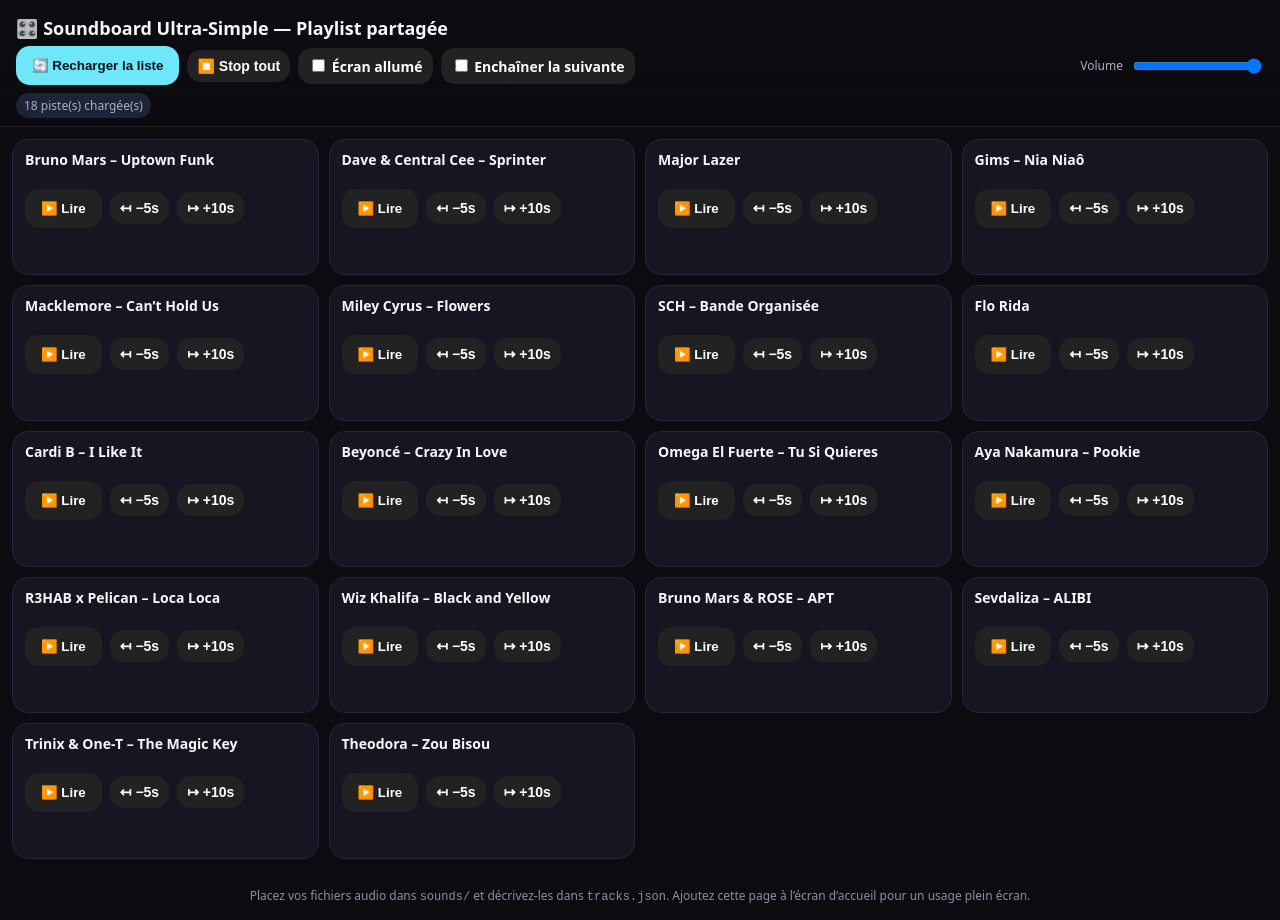
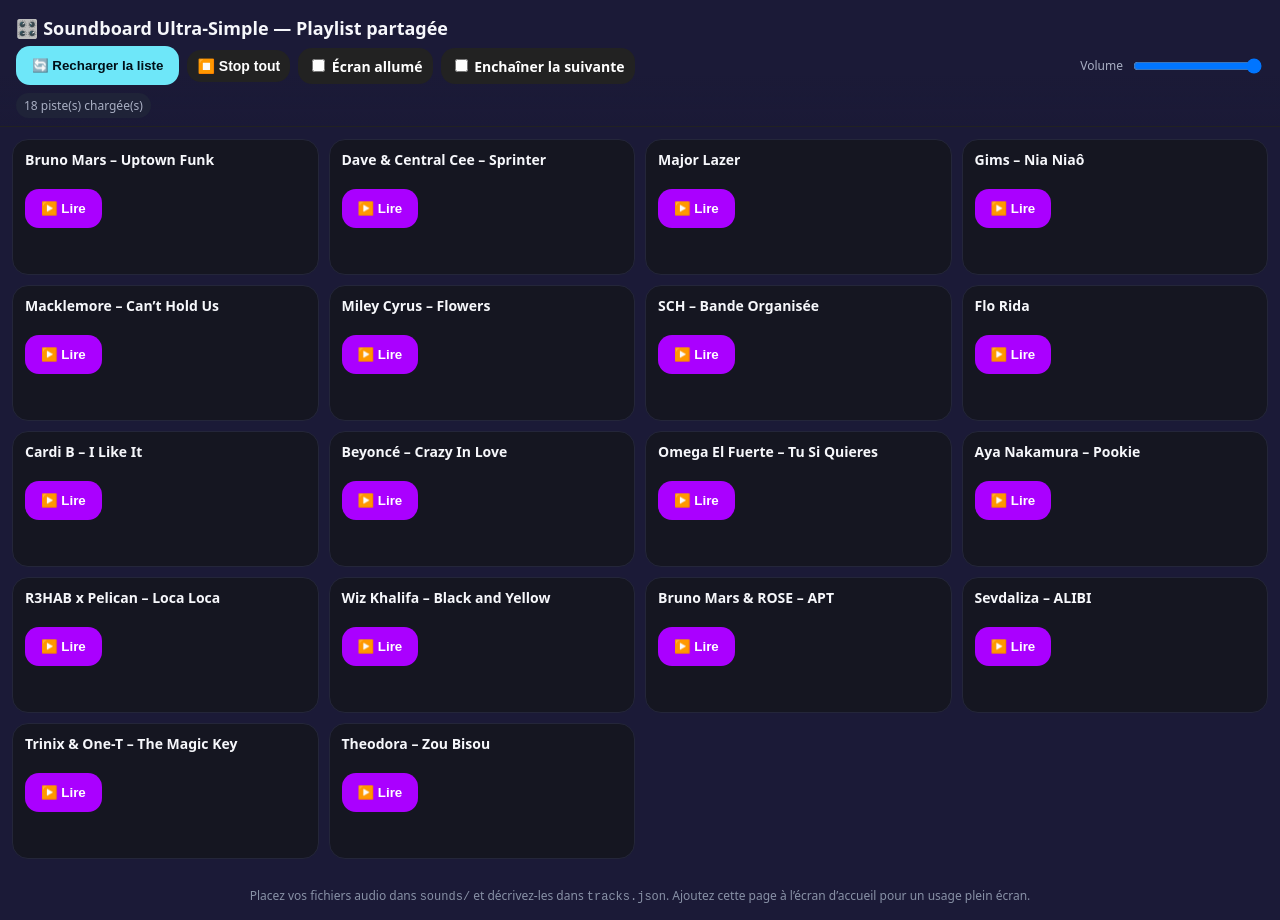
Before and after one commit to Alicepcht/Musiques-WTFun, a plain HTML site: page index.html in a window 1280 px wide. Drawn offline with Linux system fonts and the light colour scheme.

Commit message:
Update index.html

```diff
--- a/index.html
+++ b/index.html
@@ -3,30 +3,65 @@
 <head>
   <meta charset="utf-8" />
   <meta name="viewport" content="width=device-width, initial-scale=1, viewport-fit=cover" />
-  <title>Soundboard Ultra‑Simple (Playlist partagée)</title>
+  <title>Soundboard Ultra-Simple (Playlist partagée)</title>
   <style>
-    :root { --bg:#0b0b10; --card:#151621; --acc:#6EE7F9; --txt:#f6f7fb; --muted:#a9afc3; }
-    html,body{margin:0;height:100%;background:var(--bg);color:var(--txt);font-family:system-ui,-apple-system,Segoe UI,Roboto,Inter,Helvetica,Arial,sans-serif}
-    header{position:sticky;top:0;background:linear-gradient(180deg,#0b0b10 60%,#0b0b1000);padding:16px 16px 8px;border-bottom:1px solid #222}
+    /* Couleurs */
+    :root{
+      --bg:#1b1a37;          /* fond du site */
+      --card:#151621;
+      --acc:#6EE7F9;
+      --txt:#f6f7fb;
+      --muted:#a9afc3;
+      --play:#aa00ff;        /* couleur du bouton Lire */
+    }
+
+    html,body{
+      margin:0;height:100%;
+      background:var(--bg);
+      color:var(--txt);
+      font-family:system-ui,-apple-system,Segoe UI,Roboto,Inter,Helvetica,Arial,sans-serif
+    }
+    header{
+      position:sticky;top:0;
+      background:linear-gradient(180deg,var(--bg) 60%,#0000);
+      padding:16px 16px 8px;border-bottom:1px solid #222
+    }
     h1{font-size:18px;margin:0 0 6px}
     .row{display:flex;gap:8px;align-items:center;flex-wrap:wrap}
-    .btn{appearance:none;border:0;border-radius:14px;padding:12px 16px;background:#222;color:#fff;font-weight:600;cursor:pointer}
+
+    .btn{
+      appearance:none;border:0;border-radius:14px;
+      padding:12px 16px;background:#222;color:#fff;
+      font-weight:600;cursor:pointer
+    }
     .btn.acc{background:var(--acc);color:#001018}
     .btn.small{padding:8px 10px;font-size:14px}
     .btn:active{transform:translateY(1px)}
+
+    /* Cartes et grille */
     .grid{display:grid;grid-template-columns:repeat(2,1fr);gap:10px;padding:12px}
     @media(min-width:760px){.grid{grid-template-columns:repeat(4,1fr)}}
     .card{background:var(--card);border:1px solid #24263a;border-radius:16px;padding:12px;display:flex;flex-direction:column;gap:10px;min-height:110px}
     .title{font-weight:700;font-size:14px;line-height:1.2}
     .muted{color:var(--muted);font-size:12px}
     .controls{display:flex;gap:8px;align-items:center;flex-wrap:wrap}
+
+    /* Style spécifique du bouton Lire/Pause */
+    .btn.play{
+      background:var(--play);
+      color:#fff;
+      box-shadow:0 0 0 0 rgba(170,0,255,.4);
+      transition:box-shadow .2s ease, transform .05s ease;
+    }
+    .btn.play:active{ transform:translateY(1px); box-shadow:0 0 0 6px rgba(170,0,255,.15); }
+
     footer{padding:16px;color:#8891a6;font-size:12px;text-align:center}
     .pill{background:#1f2338;color:#a9afc3;border-radius:999px;padding:4px 8px;font-size:12px}
   </style>
 </head>
 <body>
   <header>
-    <h1>🎛️ Soundboard Ultra‑Simple — Playlist partagée</h1>
+    <h1>🎛️ Soundboard Ultra-Simple — Playlist partagée</h1>
     <div class="row">
       <button class="btn acc" id="reload">🔄 Recharger la liste</button>
       <button class="btn small" id="stopAll">⏹️ Stop tout</button>
@@ -46,14 +81,13 @@
     Placez vos fichiers audio dans <code>sounds/</code> et décrivez-les dans <code>tracks.json</code>. Ajoutez cette page à l’écran d’accueil pour un usage plein écran.
   </footer>
 
+  <!-- retiré les boutons -5s / +10s -->
   <template id="cardTpl">
     <div class="card">
       <div class="title"></div>
       <div class="muted time"></div>
       <div class="controls">
         <button class="btn play">▶️ Lire</button>
-        <button class="btn small back5">↤ −5s</button>
-        <button class="btn small jump10">↦ +10s</button>
       </div>
     </div>
   </template>
@@ -101,8 +135,6 @@
       const title = node.querySelector('.title');
       const time = node.querySelector('.time');
       const play = node.querySelector('.play');
-      const jump10 = node.querySelector('.jump10');
-      const back5 = node.querySelector('.back5');
 
       const start = parseStart(track.start||0);
       title.textContent = track.title || (track.src||'').split('/').pop().replace(/\.[^.]+$/, '');
@@ -120,7 +152,6 @@
         if(autoNextChk.checked){
           const next = audios[index+1];
           if(next){
-            // Stop all others, then play next
             audios.forEach(o=>{ if(o!==next){ o.audio.pause(); o.audio.currentTime=0; if(o.btn) o.btn.textContent='▶️ Lire'; }});
             if(next.audio.readyState < 2){ next.audio.addEventListener('canplay', ()=>{ next.btn.click(); }, {once:true}); }
             else{ next.btn.click(); }
@@ -129,7 +160,6 @@
       });
 
       play.addEventListener('click',()=>{
-        // stop others
         audios.forEach(o=>{ if(o.audio!==audio){ o.audio.pause(); o.audio.currentTime=0; if(o.btn) o.btn.textContent='▶️ Lire'; }});
         if(audio.paused){
           if(!primed){ audio.currentTime = start; primed = true; }
@@ -138,9 +168,6 @@
           audio.pause(); play.textContent='▶️ Lire';
         }
       });
-
-      back5.addEventListener('click',()=>{ audio.currentTime = Math.max(0, audio.currentTime-5); });
-      jump10.addEventListener('click',()=>{ audio.currentTime = Math.min((audio.duration||0), audio.currentTime+10); });
 
       audios[index] = { audio, start, btn: play };
       grid.appendChild(node);
@@ -178,9 +205,6 @@
     });
     vol.value = localStorage.getItem('sb_volume')||'1';
 
-    reloadBtn.addEventListener('click', loadTracks);
-
-    // Optional Wake Lock (keeps screen on if supported)
     const wl = document.getElementById('wakelock');
     let wakeLock = null;
     async function requestWakeLock(){
@@ -193,6 +217,8 @@
       else{ if(wakeLock){ wakeLock.release(); wakeLock=null; } }
     });
 
+    document.getElementById('reload').addEventListener('click', loadTracks);
+
     // Auto-load at start
     loadTracks();
   </script>
```
